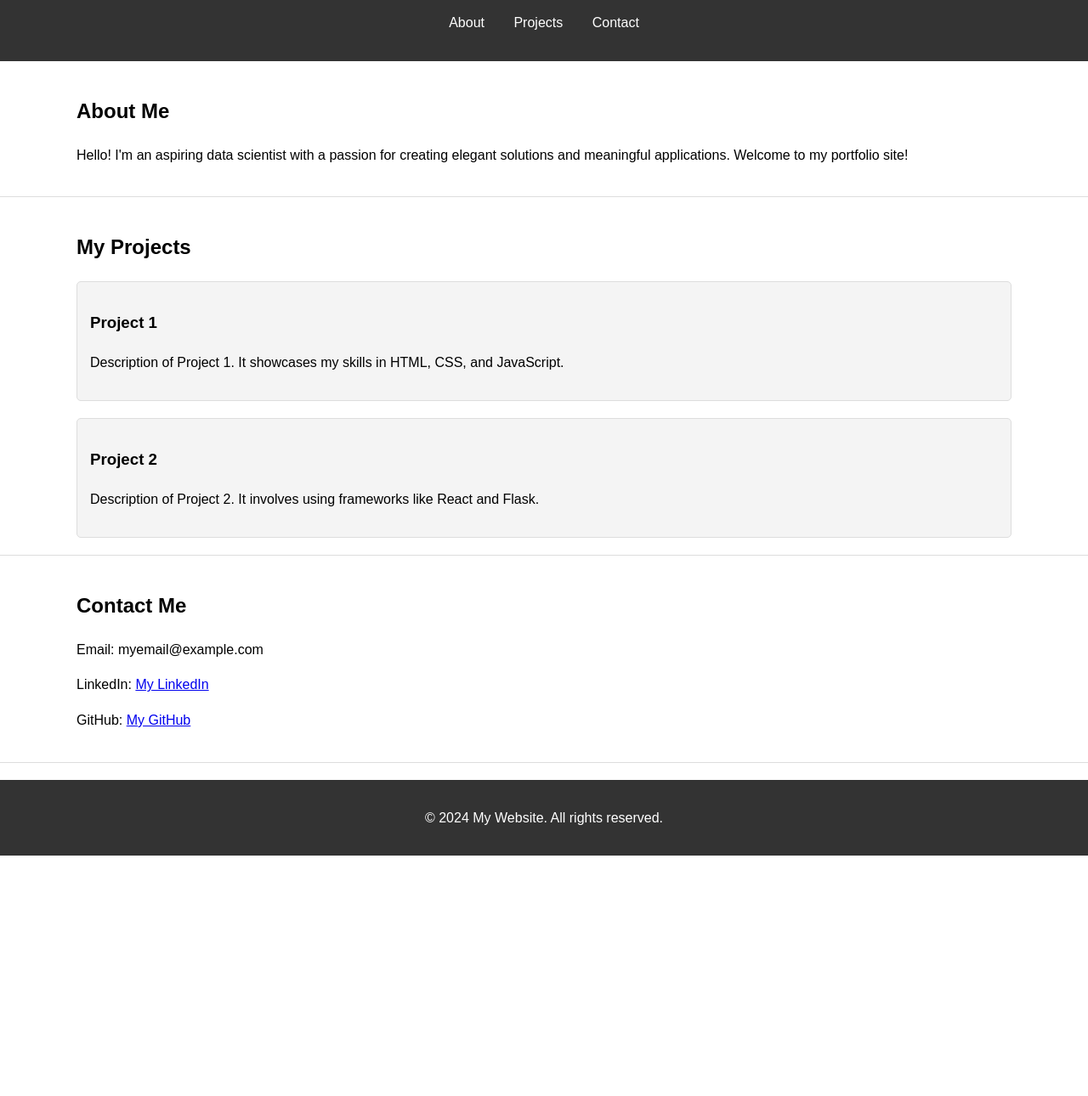
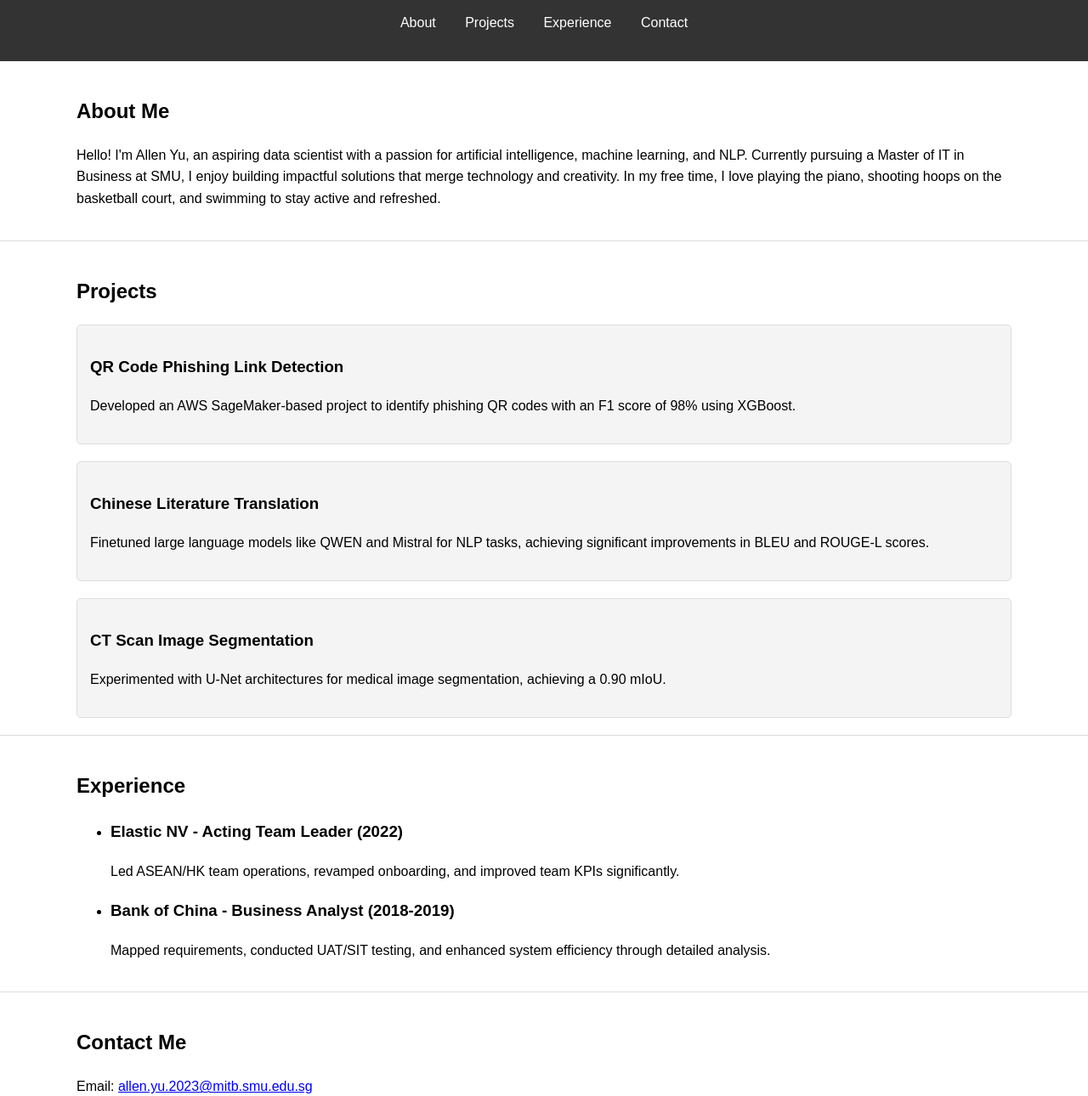
Before and after one commit to allen123123yu/allen123123yu.github.io, a plain HTML site: page index.html in a window 1280 px wide. Shown: the part 96-1386 px from the top of the page at 85% size. Before the commit the page ends 1103 px from the top, so only its background shows below. Drawn offline with Linux system fonts and the light colour scheme.

Commit message:
Update index.html

```diff
--- a/index.html
+++ b/index.html
@@ -3,17 +3,18 @@
 <head>
     <meta charset="UTF-8">
     <meta name="viewport" content="width=device-width, initial-scale=1.0">
-    <title>My Website</title>
+    <title>Allen Yu - Portfolio</title>
     <link rel="stylesheet" href="styles.css">
 </head>
 <body>
     <header>
         <div class="container">
-            <h1>Welcome to My Website</h1>
+            <h1>Allen Yu</h1>
             <nav>
                 <ul>
                     <li><a href="#about">About</a></li>
                     <li><a href="#projects">Projects</a></li>
+                    <li><a href="#experience">Experience</a></li>
                     <li><a href="#contact">Contact</a></li>
                 </ul>
             </nav>
@@ -23,30 +24,50 @@
     <section id="about">
         <div class="container">
             <h2>About Me</h2>
-            <p>Hello! I'm an aspiring data scientist with a passion for creating elegant solutions and meaningful applications. Welcome to my portfolio site!</p>
+<p>Hello! I'm Allen Yu, an aspiring data scientist with a passion for artificial intelligence, machine learning, and NLP. Currently pursuing a Master of IT in Business at SMU, I enjoy building impactful solutions that merge technology and creativity. In my free time, I love playing the piano, shooting hoops on the basketball court, and swimming to stay active and refreshed.</p>
         </div>
     </section>
 
     <section id="projects">
         <div class="container">
-            <h2>My Projects</h2>
+            <h2>Projects</h2>
             <div class="project-list">
                 <div class="project-item">
-                    <h3>Project 1</h3>
-                    <p>Description of Project 1. It showcases my skills in HTML, CSS, and JavaScript.</p>
+                    <h3>QR Code Phishing Link Detection</h3>
+                    <p>Developed an AWS SageMaker-based project to identify phishing QR codes with an F1 score of 98% using XGBoost.</p>
                 </div>
                 <div class="project-item">
-                    <h3>Project 2</h3>
-                    <p>Description of Project 2. It involves using frameworks like React and Flask.</p>
+                    <h3>Chinese Literature Translation</h3>
+                    <p>Finetuned large language models like QWEN and Mistral for NLP tasks, achieving significant improvements in BLEU and ROUGE-L scores.</p>
+                </div>
+                <div class="project-item">
+                    <h3>CT Scan Image Segmentation</h3>
+                    <p>Experimented with U-Net architectures for medical image segmentation, achieving a 0.90 mIoU.</p>
                 </div>
             </div>
+        </div>
+    </section>
+
+    <section id="experience">
+        <div class="container">
+            <h2>Experience</h2>
+            <ul>
+                <li>
+                    <h3>Elastic NV - Acting Team Leader (2022)</h3>
+                    <p>Led ASEAN/HK team operations, revamped onboarding, and improved team KPIs significantly.</p>
+                </li>
+                <li>
+                    <h3>Bank of China - Business Analyst (2018-2019)</h3>
+                    <p>Mapped requirements, conducted UAT/SIT testing, and enhanced system efficiency through detailed analysis.</p>
+                </li>
+            </ul>
         </div>
     </section>
 
     <section id="contact">
         <div class="container">
             <h2>Contact Me</h2>
-            <p>Email: myemail@example.com</p>
+            <p>Email: <a href="mailto:allen.yu.2023@mitb.smu.edu.sg">allen.yu.2023@mitb.smu.edu.sg</a></p>
             <p>LinkedIn: <a href="https://www.linkedin.com/in/yuallen94/" target="_blank">My LinkedIn</a></p>
             <p>GitHub: <a href="https://github.com/allen123123yu" target="_blank">My GitHub</a></p>
         </div>
@@ -54,7 +75,7 @@
 
     <footer>
         <div class="container">
-            <p>&copy; 2024 My Website. All rights reserved.</p>
+            <p>&copy; 2024 Allen Yu. All rights reserved.</p>
         </div>
     </footer>
 </body>
```
